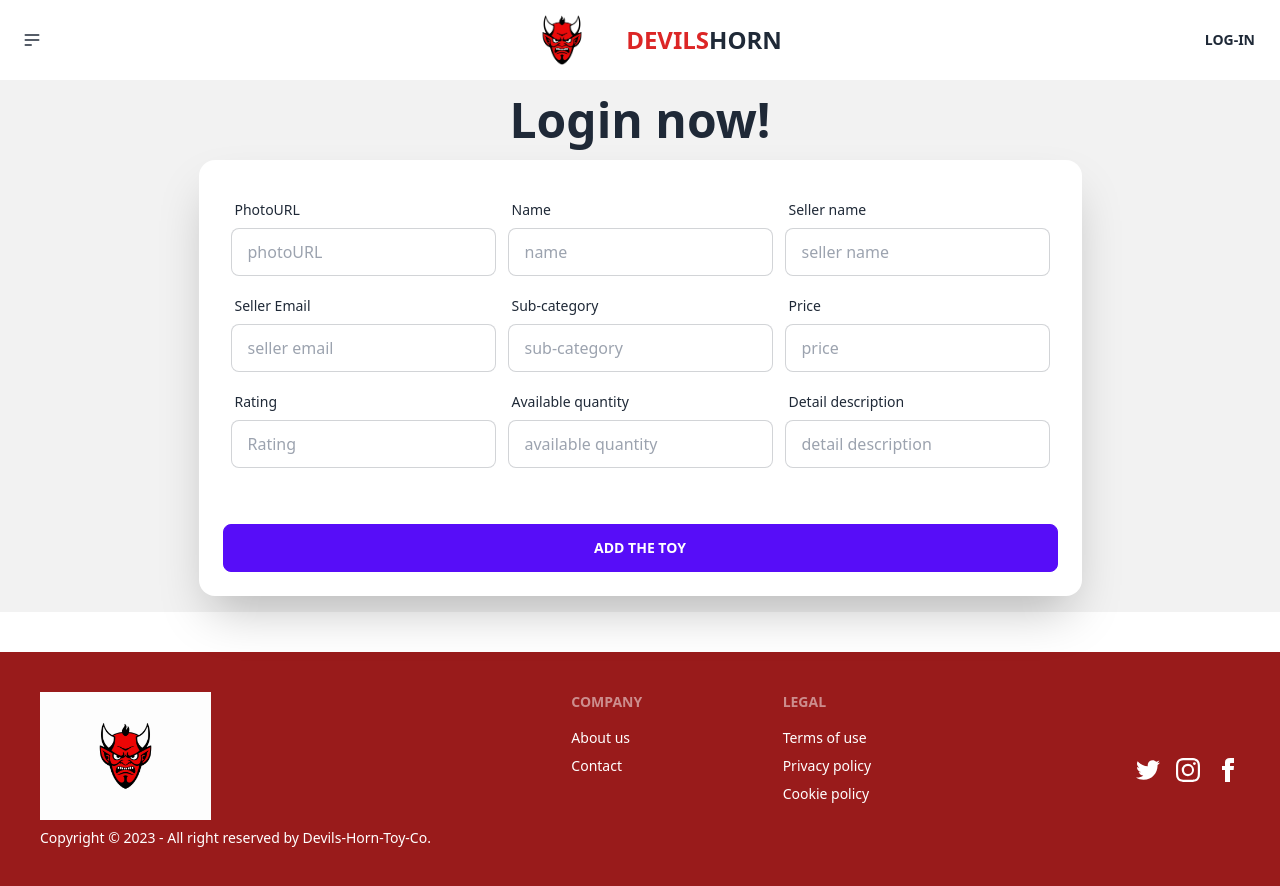
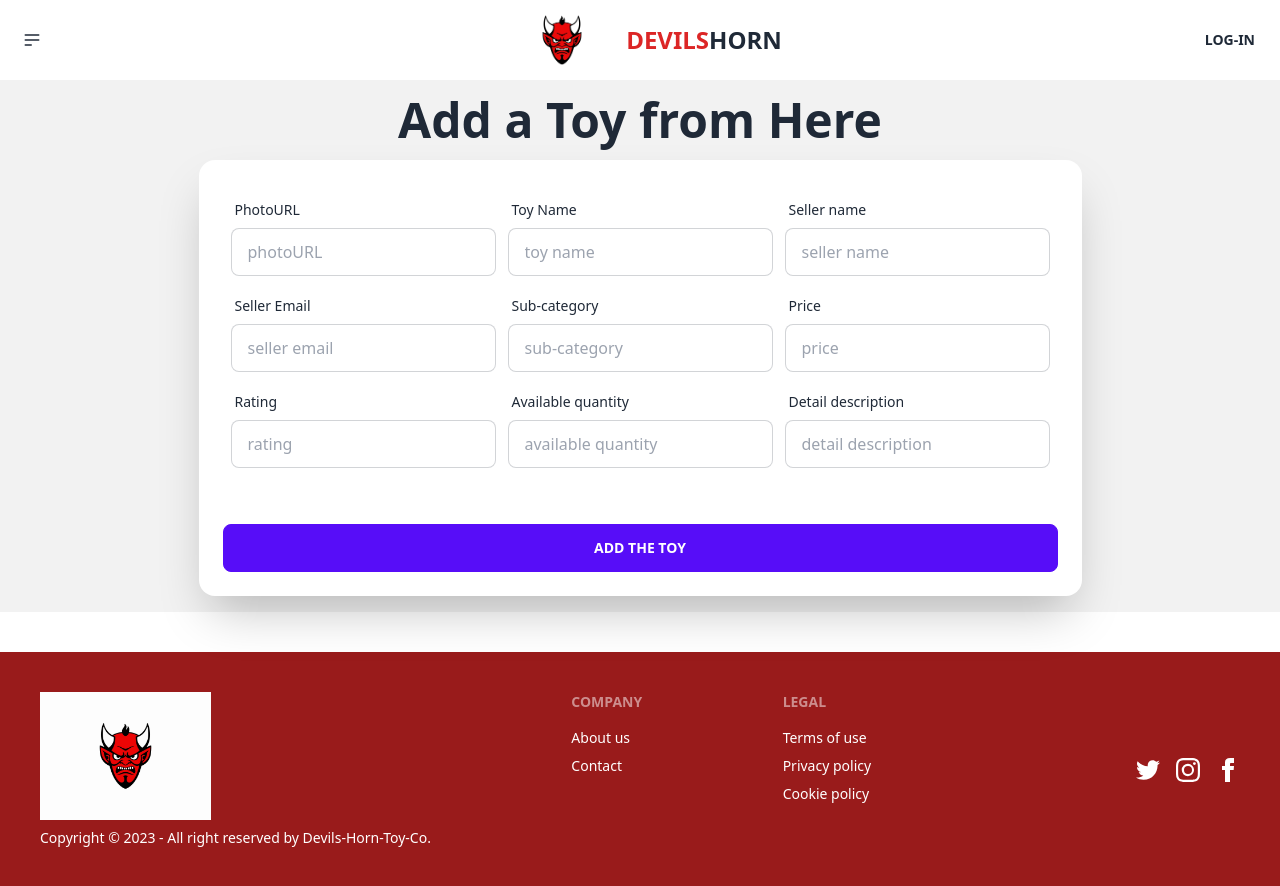
Before and after one commit to Ronie083/devilsHornToyShop-client, a React (Vite) app: page /addtoy in a window 1280 px wide. Built offline with nearby package versions, Linux system fonts and the light colour scheme; no server answers.

Commit message:
toy adding functionality added

```diff
--- a/src/Pages/AddAToy/AddAToy.jsx
+++ b/src/Pages/AddAToy/AddAToy.jsx
@@ -1,69 +1,115 @@
+import { useContext } from "react";
+import { AuthContext } from "../../provider/AuthProvider";
 
 
 const AddAToy = () => {
+
+    const {user} = useContext(AuthContext);
+
+    const handleAddToy = event =>{
+        event.preventDefault();
+        const form = event.target;
+        const name = form.name.value;
+        const photo = form.photoURL.value;
+        const sellerName = form.sellerName.value;
+        const sellerEmail = form.sellerEmail.value;
+        const category = form.category.value;
+        const price = form.price.value;
+        const rating = form.rating.value;
+        const quantity = form.quantity.value;
+        const description = form.description.value;
+        const addedToy ={
+            toyName: name,
+            sellerName,
+            sellerEmail,
+            subCategory: category,
+            price,
+            rating,
+            quantity,
+            description,
+            photoUrl: photo
+        }
+        console.log(addedToy);
+
+        fetch('http://localhost:5000/addedtoy', {
+            method: 'POST',
+            headers: {
+                'content-type': 'application/json'
+            },
+            body: JSON.stringify(addedToy)
+        })
+        .then(res => res.json())
+        .then(data => {
+            console.log(data);
+            if(data.insertedId){
+                alert('Your toy added to collection')
+            }
+        })
+    }
     return (
         <div>
             <div className="hero bg-base-200">
                 <div className="hero-content flex flex-col">
                     <div className="text-center lg:text-left">
-                        <h1 className="text-5xl font-bold">Login now!</h1>
+                        <h1 className="text-5xl font-bold">Add a Toy from Here</h1>
 
                     </div>
+                    <form onSubmit={handleAddToy}>
                         <div className="card  w-full shadow-2xl bg-base-100">
                             <div className="card-body grid grid-cols-3 gap-3">
                                 <div className="form-control">
                                     <label className="label">
                                         <span className="label-text">PhotoURL</span>
                                     </label>
-                                <input type="text" placeholder="photoURL" className="input input-bordered" />
+                                    <input type="text" name="photoURL" placeholder="photoURL" className="input input-bordered" />
                                 </div>
                                 <div className="form-control">
                                     <label className="label">
-                                    <span className="label-text">Name</span>
+                                        <span className="label-text">Toy Name</span>
                                     </label>
-                                <input type="text" placeholder="name" className="input input-bordered" />
+                                    <input type="text" name="name" placeholder="toy name" className="input input-bordered" />
                                 </div>
                                 <div className="form-control">
                                     <label className="label">
                                         <span className="label-text">Seller name</span>
                                     </label>
-                                <input type="text" placeholder="seller name" className="input input-bordered" />
+                                    <input type="text" name="sellerName" defaultValue={user?.name} placeholder="seller name" className="input input-bordered" />
                                 </div>
                                 <div className="form-control">
                                     <label className="label">
                                         <span className="label-text">Seller Email</span>
                                     </label>
-                                <input type="text" placeholder="seller email" className="input input-bordered" />
+                                    <input type="text" name="sellerEmail" defaultValue={user?.email} placeholder="seller email" className="input input-bordered" />
                                 </div>
                                 <div className="form-control">
                                     <label className="label">
                                         <span className="label-text">Sub-category </span>
                                     </label>
-                                <input type="text" placeholder="sub-category" className="input input-bordered" />
+                                    <input type="text" name="category" placeholder="sub-category" className="input input-bordered" />
                                 </div>
                                 <div className="form-control">
                                     <label className="label">
                                         <span className="label-text">Price</span>
                                     </label>
-                                <input type="text" placeholder="price" className="input input-bordered" />
+                                    <input type="text" name="price" placeholder="price" className="input input-bordered" />
                                 </div>
                                 <div className="form-control">
                                     <label className="label">
                                         <span className="label-text">Rating</span>
                                     </label>
-                                <input type="text" placeholder="Rating" className="input input-bordered" />
+                                    <input type="text" name="rating" placeholder="rating" className="input input-bordered" />
                                 </div>
                                 <div className="form-control">
                                     <label className="label">
                                         <span className="label-text">Available quantity</span>
                                     </label>
-                                <input type="text" placeholder="available quantity" className="input input-bordered" />
+                                    <input type="text" name="quantity" placeholder="available quantity" className="input input-bordered" />
                                 </div>
                                 <div className="form-control">
                                     <label className="label">
                                         <span className="label-text">Detail description</span>
                                     </label>
-                                <input type="text" placeholder="detail description" className="input input-bordered" />
+                                    <input type="text" name="description" placeholder="detail description" className="input input-bordered" />
                                 </div>
                             </div>
 
@@ -71,6 +117,7 @@ const AddAToy = () => {
                                 <input className="btn btn-primary" type="submit" value="Add The toy" />
                             </div>
                         </div>
+                    </form>
                 </div>
             </div>
         </div>
```
Lines whose indentation alone changed are shown as unchanged.
